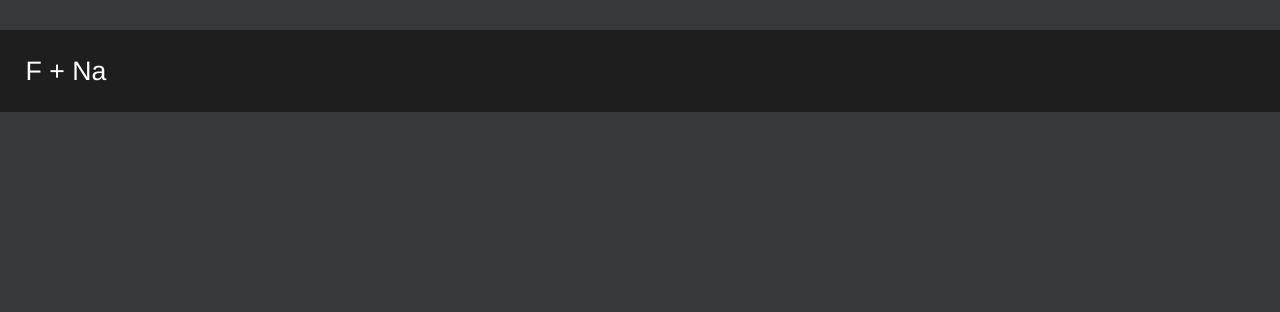
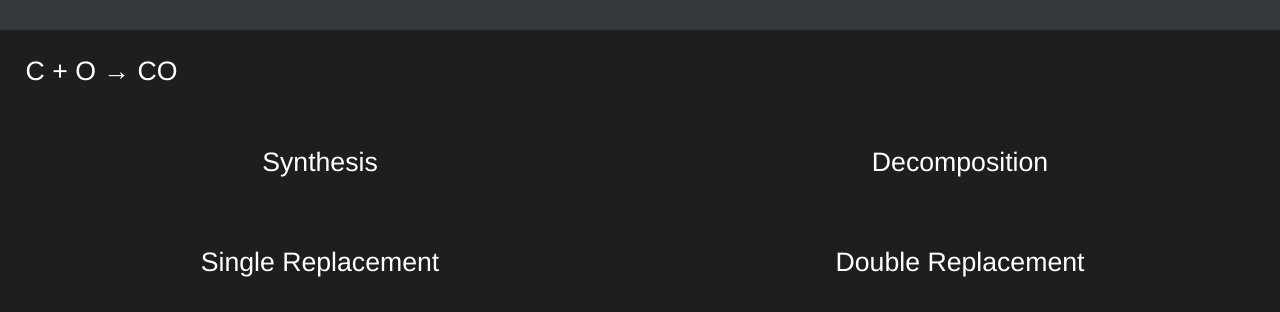
Before and after one commit to churroTheDuck/Atom-bonding-game, a plain HTML site: page index.html in a window 1280 px wide. Shown: the part 590-902 px from the top of the page. Before the commit the page ends 800 px from the top, so only its background shows below. Drawn offline with Linux system fonts and the light colour scheme.

Commit message:
Quiz buttons added

```diff
--- a/index.html
+++ b/index.html
@@ -35,6 +35,10 @@
     </div>
     <p style="width: 100%; text-align: center; font-size: 25pt; font-family: Helvetica; color: #FFFFFF;">Chemical Reaction Quiz</p>
     <p id="equation" class="equation"></p>
+        <button class="quiz">Synthesis</button>
+        <button class="quiz">Decomposition</button>
+        <button class="quiz">Single Replacement</button>
+        <button class="quiz">Double Replacement</button>
     <script src="script.js"></script>
   </body>
 </html>
--- a/script.js
+++ b/script.js
@@ -14,10 +14,18 @@ for (i = 0; i < coll.length; i++) {
 }
 
 var elements = [
-  "Al", "Au", "O", "Ar", "He", "P", "Ba", "H", "Pt", "Be", "I", "K", "B", "Fe", "Si", "Br", "Pb", "Ag", "Cd", "Li", "Na", "Ca", "Mg", "Sr", "C", "Mn", "S", "Cl", "Hg", "Sn", "Cr", "Ne", "U", "Cu", "Ni", "Xe", "F", "N", "Zn"
+    "P", "H", "C", "S", "N", "O"
 ]
 
-var element1 = elements[Math.floor(Math.random() * ((elements.length - 1) - 0 + 1) + 0)]
-var element2 = elements[Math.floor(Math.random() * ((elements.length - 1) - 0 + 1) + 0)]
-var compound = element1 + " + " + element2
+var element1 = elements[Math.floor(Math.random() * ((elements.length - 1) - 0 + 1) + 0)];
+elements.splice(elements.indexOf(element1), 1);
+var element2 = elements[Math.floor(Math.random() * ((elements.length - 1) - 0 + 1) + 0)];
+elements = [
+    "P", "H", "C", "S", "N", "O"
+]
+if (elements.indexOf(element1) > elements.indexOf(element2)) {
+    var compound = element2 + " + " + element1 + " → " + element2 + element1;
+} else {
+    var compound = element1 + " + " + element2 + " → " + element1 + element2;
+}
 document.getElementById("equation").innerHTML = compound;
--- a/style.css
+++ b/style.css
@@ -70,4 +70,19 @@ html, body {
     padding-top: 2%;
     padding-bottom: 2%;
     padding-left: 2%;
+    margin: 0;
 }
+
+.quiz {
+    width: 50%;
+    height: 100px;
+    text-align: center;
+    font-size: 20pt;
+    font-family: Helvetica;
+    color: #FFFFFF;
+    background-color: #1E1E1E;
+    border: none;
+    margin: 0;
+    float: left;
+    cursor: pointer;
+}
```
